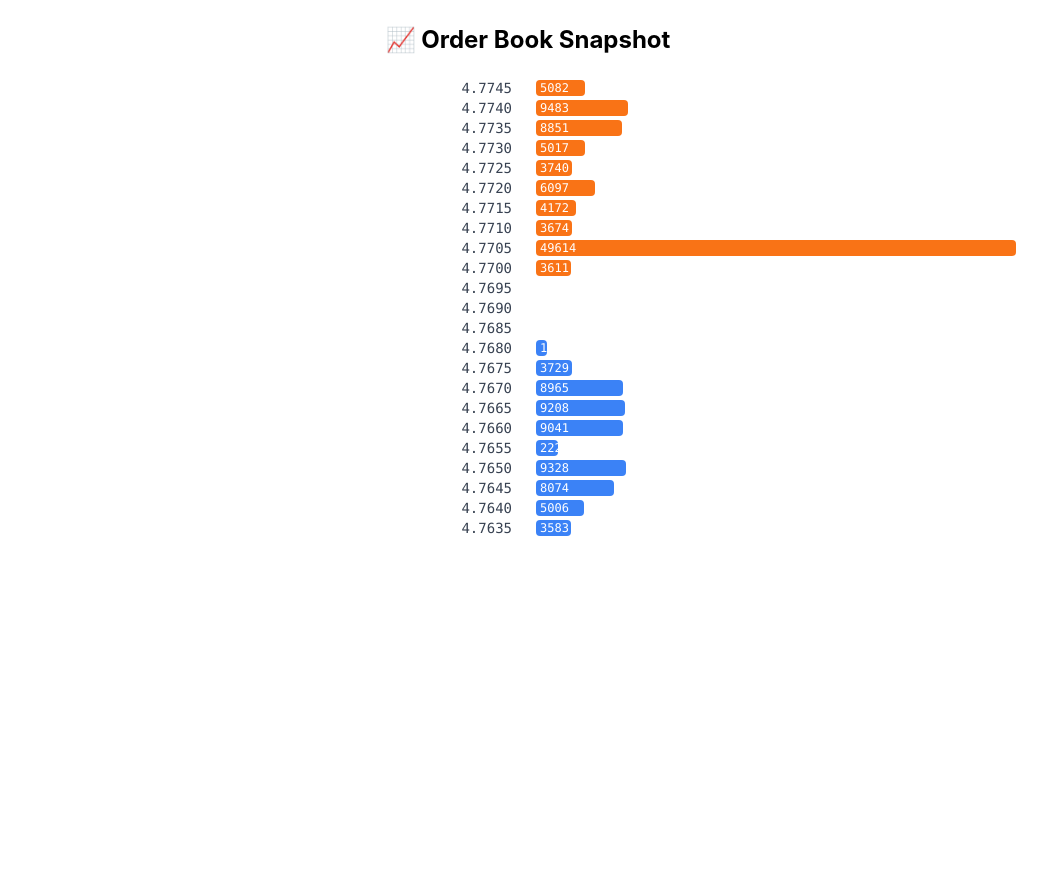
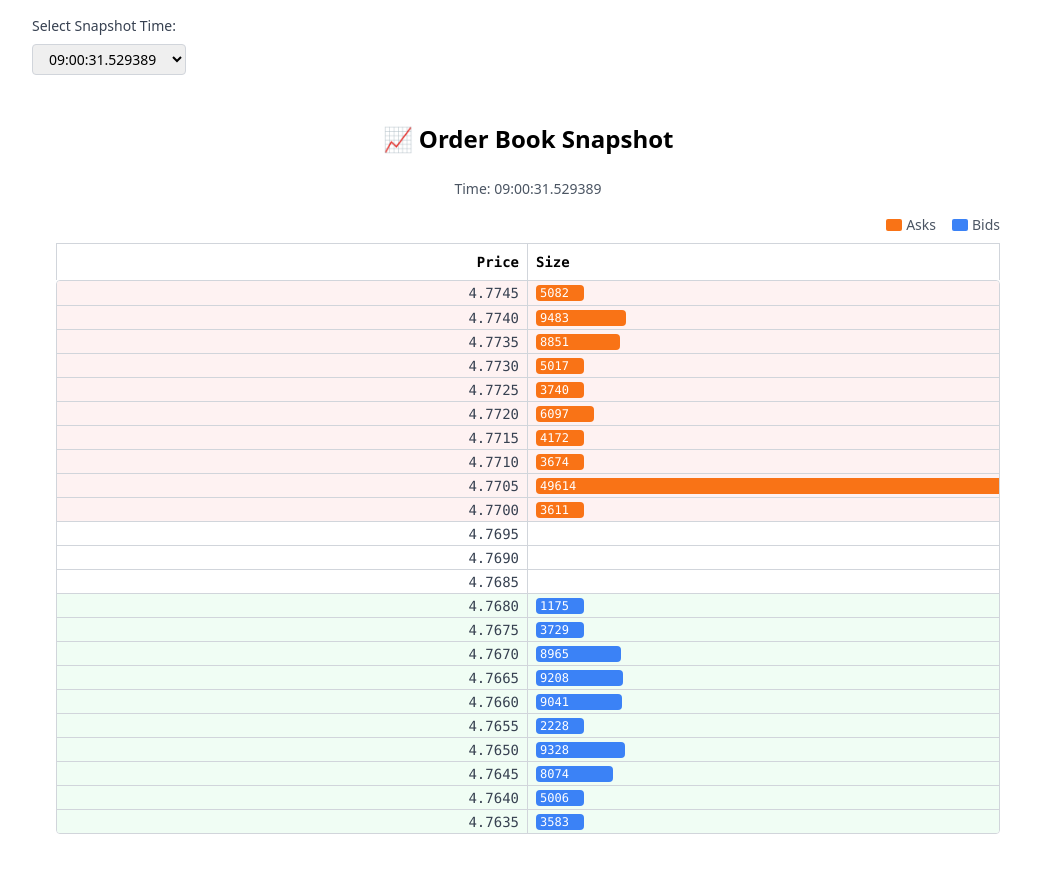
Before and after one commit to lbmrytskv/Orderbook, an Angular app: page / in a window 1280 px wide. Shown: the whole page, without its empty margins (112-1159 px from the left). Before the commit the page ends 800 px from the top, so only its background shows below. Built offline with nearby package versions, Linux system fonts and the light colour scheme.

Commit message:
added navigation between snapshots

```diff
--- a/src/app/app.component.html
+++ b/src/app/app.component.html
@@ -1,180 +1,16 @@
-<!-- * * * * * * * * * * * * * * * * * * * * * * * * * * * * * * * -->
-<!-- * * * * * * * * * * * The content below * * * * * * * * * * * -->
-<!-- * * * * * * * * * * is only a placeholder * * * * * * * * * * -->
-<!-- * * * * * * * * * * and can be replaced.  * * * * * * * * * * -->
-<!-- * * * * * * * * * * * * * * * * * * * * * * * * * * * * * * * -->
-<!-- * * * * * * * * * Delete the template below * * * * * * * * * -->
-<!-- * * * * * * * to get started with your project! * * * * * * * -->
-<!-- * * * * * * * * * * * * * * * * * * * * * * * * * * * * * * * -->
+<div class="p-4 max-w-5xl mx-auto">
+  <label for="snapshotSelect" class="block text-sm font-medium text-gray-700 mb-2">Select Snapshot Time:</label>
+  <select
+    id="snapshotSelect"
+    class="border border-gray-300 rounded px-3 py-1 mb-6 text-sm"
+    (change)="onSelect($event)"
 
-<style>
-  :host {
-    --bright-blue: oklch(51.01% 0.274 263.83);
-    --electric-violet: oklch(53.18% 0.28 296.97);
-    --french-violet: oklch(47.66% 0.246 305.88);
-    --vivid-pink: oklch(69.02% 0.277 332.77);
-    --hot-red: oklch(61.42% 0.238 15.34);
-    --orange-red: oklch(63.32% 0.24 31.68);
 
-    --gray-900: oklch(19.37% 0.006 300.98);
-    --gray-700: oklch(36.98% 0.014 302.71);
-    --gray-400: oklch(70.9% 0.015 304.04);
+  >
+    <option *ngFor="let snapshot of snapshots" [value]="snapshot.Time">
+      {{ snapshot.Time }}
+    </option>
+  </select>
 
-    --red-to-pink-to-purple-vertical-gradient: linear-gradient(
-      180deg,
-      var(--orange-red) 0%,
-      var(--vivid-pink) 50%,
-      var(--electric-violet) 100%
-    );
-
-    --red-to-pink-to-purple-horizontal-gradient: linear-gradient(
-      90deg,
-      var(--orange-red) 0%,
-      var(--vivid-pink) 50%,
-      var(--electric-violet) 100%
-    );
-
-    --pill-accent: var(--bright-blue);
-
-    font-family: "Inter", -apple-system, BlinkMacSystemFont, "Segoe UI", Roboto,
-      Helvetica, Arial, sans-serif, "Apple Color Emoji", "Segoe UI Emoji",
-      "Segoe UI Symbol";
-    box-sizing: border-box;
-    -webkit-font-smoothing: antialiased;
-    -moz-osx-font-smoothing: grayscale;
-  }
-
-  h1 {
-    font-size: 3.125rem;
-    color: var(--gray-900);
-    font-weight: 500;
-    line-height: 100%;
-    letter-spacing: -0.125rem;
-    margin: 0;
-    font-family: "Inter Tight", -apple-system, BlinkMacSystemFont, "Segoe UI", Roboto,
-      Helvetica, Arial, sans-serif, "Apple Color Emoji", "Segoe UI Emoji",
-      "Segoe UI Symbol";
-  }
-
-  p {
-    margin: 0;
-    color: var(--gray-700);
-  }
-
-  main {
-    width: 100%;
-    min-height: 100%;
-    display: flex;
-    justify-content: center;
-    align-items: center;
-    padding: 1rem;
-    box-sizing: inherit;
-    position: relative;
-  }
-
-  .angular-logo {
-    max-width: 9.2rem;
-  }
-
-  .content {
-    display: flex;
-    justify-content: space-around;
-    width: 100%;
-    max-width: 700px;
-    margin-bottom: 3rem;
-  }
-
-  .content h1 {
-    margin-top: 1.75rem;
-  }
-
-  .content p {
-    margin-top: 1.5rem;
-  }
-
-  .divider {
-    width: 1px;
-    background: var(--red-to-pink-to-purple-vertical-gradient);
-    margin-inline: 0.5rem;
-  }
-
-  .pill-group {
-    display: flex;
-    flex-direction: column;
-    align-items: start;
-    flex-wrap: wrap;
-    gap: 1.25rem;
-  }
-
-  .pill {
-    display: flex;
-    align-items: center;
-    --pill-accent: var(--bright-blue);
-    background: color-mix(in srgb, var(--pill-accent) 5%, transparent);
-    color: var(--pill-accent);
-    padding-inline: 0.75rem;
-    padding-block: 0.375rem;
-    border-radius: 2.75rem;
-    border: 0;
-    transition: background 0.3s ease;
-    font-family: var(--inter-font);
-    font-size: 0.875rem;
-    font-style: normal;
-    font-weight: 500;
-    line-height: 1.4rem;
-    letter-spacing: -0.00875rem;
-    text-decoration: none;
-  }
-
-  .pill:hover {
-    background: color-mix(in srgb, var(--pill-accent) 15%, transparent);
-  }
-
-  .pill-group .pill:nth-child(6n + 1) {
-    --pill-accent: var(--bright-blue);
-  }
-  .pill-group .pill:nth-child(6n + 2) {
-    --pill-accent: var(--french-violet);
-  }
-  .pill-group .pill:nth-child(6n + 3),
-  .pill-group .pill:nth-child(6n + 4),
-  .pill-group .pill:nth-child(6n + 5) {
-    --pill-accent: var(--hot-red);
-  }
-
-  .pill-group svg {
-    margin-inline-start: 0.25rem;
-  }
-
-  .social-links {
-    display: flex;
-    align-items: center;
-    gap: 0.73rem;
-    margin-top: 1.5rem;
-  }
-
-  .social-links path {
-    transition: fill 0.3s ease;
-    fill: var(--gray-400);
-  }
-
-  .social-links a:hover svg path {
-    fill: var(--gray-900);
-  }
-
-  @media screen and (max-width: 650px) {
-    .content {
-      flex-direction: column;
-      width: max-content;
-    }
-
-    .divider {
-      height: 1px;
-      width: 100%;
-      background: var(--red-to-pink-to-purple-horizontal-gradient);
-      margin-block: 1.5rem;
-    }
-  }
-</style>
-
-<app-order-book></app-order-book>
+  <app-order-book *ngIf="selectedSnapshot" [snapshot]="selectedSnapshot" />
+</div>
--- a/src/app/app.component.ts
+++ b/src/app/app.component.ts
@@ -1,13 +1,32 @@
-import { Component } from '@angular/core';
+import { Component, OnInit } from '@angular/core';
+import { CommonModule } from '@angular/common';
+import { OrderBookDataService, OrderBookSnapshot } from './services/order-book-data.service';
 import { OrderBookComponent } from './components/order-book/order-book.component';
 
 @Component({
   selector: 'app-root',
   standalone: true,
-  imports: [OrderBookComponent],
+  imports: [CommonModule, OrderBookComponent],
   templateUrl: './app.component.html',
-  styleUrls: ['./app.component.css']
 })
-export class AppComponent {
-  title = 'order-book';
+export class AppComponent implements OnInit {
+  snapshots: OrderBookSnapshot[] = [];
+  selectedSnapshot: OrderBookSnapshot | null = null;
+
+  constructor(private dataService: OrderBookDataService) {}
+
+  ngOnInit(): void {
+    this.dataService.getSnapshots().subscribe((data) => {
+      this.snapshots = data;
+      this.selectedSnapshot = data[0];
+    });
+  }
+
+ onSelect(event: Event) {
+  const target = event.target as HTMLSelectElement;
+  const time = target.value;
+  const match = this.snapshots.find(s => s.Time === time);
+  if (match) this.selectedSnapshot = match;
 }
+
+}
--- a/src/app/components/order-book/order-book.component.html
+++ b/src/app/components/order-book/order-book.component.html
@@ -1,21 +1,59 @@
 <div class="p-6 max-w-5xl mx-auto">
   <h2 class="text-2xl font-bold text-center mb-6">📈 Order Book Snapshot</h2>
+  <p class="text-center text-gray-600 text-sm mb-4" *ngIf="snapshot">
+  Time: {{ snapshot.Time }}
+</p>
 
-  <div class="grid grid-cols-2 gap-4 font-mono text-sm">
+<div class="flex justify-end mb-2">
+  <div class="flex items-center space-x-4 text-sm text-gray-600">
+    <div class="flex items-center space-x-1">
+      <span class="inline-block w-4 h-3 bg-orange-500 rounded-sm"></span>
+      <span>Asks</span>
+    </div>
+    <div class="flex items-center space-x-1">
+      <span class="inline-block w-4 h-3 bg-blue-500 rounded-sm"></span>
+      <span>Bids</span>
+    </div>
+  </div>
+</div>
+
+
+  <!-- HEADER ROW -->
+  <div class="grid grid-cols-2 font-mono text-sm font-semibold border border-gray-300 border-b-0">
+    <div class="text-right pr-2 py-2 border-r border-gray-300">Price</div>
+    <div class="text-left pl-2 py-2">Size</div>
+  </div>
+
+  <div class="grid grid-cols-2 gap-0 font-mono text-sm border border-gray-300 rounded overflow-hidden">
+
     <!-- PRICE COLUMN -->
-    <div class="flex flex-col gap-1 items-end pr-2 text-gray-700">
-      <div *ngFor="let level of levels" class="h-4 flex items-center justify-end w-20">
+    <div class="flex flex-col divide-y divide-gray-300 text-right text-gray-700 border-r border-gray-300">
+      <div
+        *ngFor="let level of levels"
+        class="h-6 px-2 flex items-center justify-end"
+        [ngClass]="{
+          'bg-red-50': level.askSize && !level.bidSize,
+          'bg-green-50': level.bidSize && !level.askSize
+        }"
+      >
         {{ getPriceFormatted(level.price) }}
       </div>
     </div>
 
     <!-- ORDER BAR COLUMN -->
-    <div class="flex flex-col gap-1">
-      <div *ngFor="let level of levels" class="relative h-4 w-full">
+    <div class="flex flex-col divide-y divide-gray-300">
+      <div
+        *ngFor="let level of levels"
+        class="relative h-6 px-2 flex items-center"
+        [ngClass]="{
+          'bg-red-50': level.askSize && !level.bidSize,
+          'bg-green-50': level.bidSize && !level.askSize
+        }"
+      >
         <!-- ASK BAR -->
         <div
           *ngIf="level.askSize"
-          class="absolute h-4 bg-orange-500 text-white text-xs px-1 flex items-center rounded"
+          class="absolute h-4 bg-orange-500 text-white text-xs px-1 flex items-center rounded min-w-[3rem] overflow-visible"
           [style.width.%]="getSizePercent(level.askSize)"
         >
           {{ level.askSize }}
@@ -24,7 +62,7 @@
         <!-- BID BAR -->
         <div
           *ngIf="level.bidSize"
-          class="absolute h-4 bg-blue-500 text-white text-xs px-1 flex items-center rounded"
+          class="absolute h-4 bg-blue-500 text-white text-xs px-1 flex items-center rounded min-w-[3rem] overflow-visible"
           [style.width.%]="getSizePercent(level.bidSize)"
         >
           {{ level.bidSize }}
--- a/src/app/components/order-book/order-book.component.ts
+++ b/src/app/components/order-book/order-book.component.ts
@@ -1,6 +1,6 @@
-import { Component, OnInit } from '@angular/core';
+import { Component, Input } from '@angular/core';
 import { CommonModule } from '@angular/common';
-import { OrderBookDataService, OrderBookSnapshot } from '../../services/order-book-data.service';
+import { OrderBookSnapshot } from '../../services/order-book-data.service';
 
 type Level = {
   price: number;
@@ -14,22 +14,14 @@ type Level = {
   imports: [CommonModule],
   templateUrl: './order-book.component.html',
 })
-export class OrderBookComponent implements OnInit {
-  snapshot: OrderBookSnapshot | null = null;
-
-  constructor(private dataService: OrderBookDataService) {}
-
-  ngOnInit(): void {
-    this.dataService.getSnapshots().subscribe((data) => {
-      this.snapshot = data[0];
-    });
-  }
+export class OrderBookComponent {
+  @Input() snapshot: OrderBookSnapshot | null = null;
 
   get levels(): Level[] {
     if (!this.snapshot) return [];
 
-    const askPrices = [];
-    const bidPrices = [];
+    const askPrices: number[] = [];
+    const bidPrices: number[] = [];
 
     for (let i = 1; i <= 10; i++) {
       const askPrice = Number(this.snapshot['Ask' + i]);
@@ -42,8 +34,8 @@ export class OrderBookComponent implements OnInit {
     const allPrices = [...askPrices, ...bidPrices];
     const minPrice = Math.min(...allPrices);
     const maxPrice = Math.max(...allPrices);
+    const step = 0.0005;
 
-    const step = 0.0005;
     const levels: Level[] = [];
 
     for (let p = maxPrice; p >= minPrice; p -= step) {
@@ -52,8 +44,8 @@ export class OrderBookComponent implements OnInit {
       const askIndex = askPrices.findIndex(ap => ap === price);
       const bidIndex = bidPrices.findIndex(bp => bp === price);
 
-      const askSize = askIndex >= 0 ? Number(this.snapshot!['Ask' + (askIndex + 1) + 'Size']) : undefined;
-      const bidSize = bidIndex >= 0 ? Number(this.snapshot!['Bid' + (bidIndex + 1) + 'Size']) : undefined;
+      const askSize = askIndex >= 0 ? Number(this.snapshot['Ask' + (askIndex + 1) + 'Size']) : undefined;
+      const bidSize = bidIndex >= 0 ? Number(this.snapshot['Bid' + (bidIndex + 1) + 'Size']) : undefined;
 
       levels.push({ price, askSize, bidSize });
     }
```
